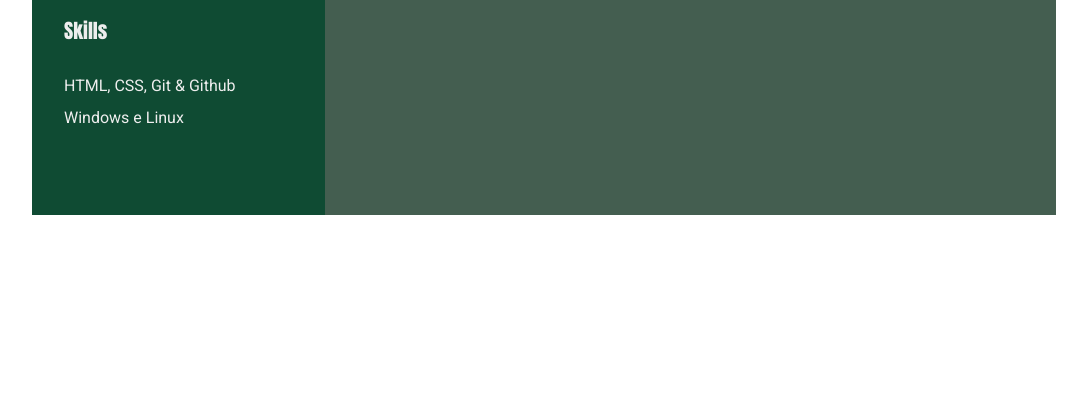
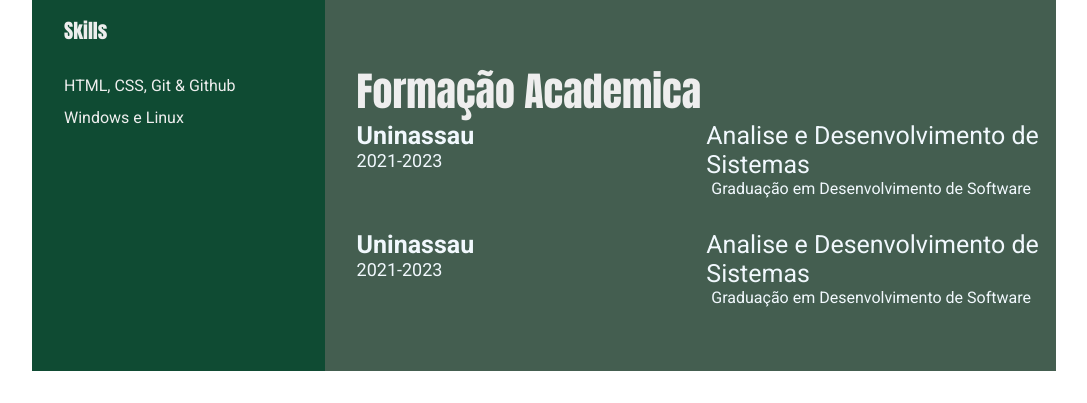
Before and after one commit to wallacewillians/wallacewillians.github.io, a plain HTML site: page index.html in a window 1280 px wide. Shown: the part 617-1020 px from the top of the page, without its empty margins (96-1183 px from the left). Before the commit the page ends 864 px from the top, so only its background shows below. Drawn offline with Linux system fonts and the light colour scheme.

Commit message:
Atualizando Curriculo - Experiencia

```diff
--- a/index.html
+++ b/index.html
@@ -110,6 +110,33 @@
                     </div>
                 </div>
             </section>
+            <section class="education gap">
+                <div class="right-title">Formação Academica</div>
+                <div class="education-contents">
+                    <div class="education-left">
+                        <p class="education-school-name">Uninassau</p>
+                        <p class="education-time-period">2021-2023</p>
+                    </div>
+                    <div class="education-right">
+                        <p class="education-subject">Analise e Desenvolvimento de Sistemas</p>
+                        <p class="education-desc">
+                            Graduação em Desenvolvimento de Software
+                        </p>
+                    </div>
+                </div>
+                <div class="education-contents">
+                    <div class="education-left">
+                        <p class="education-school-name">Uninassau</p>
+                        <p class="education-time-period">2021-2023</p>
+                    </div>
+                    <div class="education-right">
+                        <p class="education-subject">Analise e Desenvolvimento de Sistemas</p>
+                        <p class="education-desc">
+                            Graduação em Desenvolvimento de Software
+                        </p>
+                    </div>
+                </div>
+            </section>
         </section>
     </main>
 </body>
--- a/style.css
+++ b/style.css
@@ -120,14 +120,16 @@
 
 .exp-company-name,
 .education-school-name,
-.awards-company-name {
+.awards-company-name,
+.education-school-name {
     font-size: 25px;
     font-weight: bold;
 }
 
 .exp-time-period,
 .educationp-time-period,
-.awards-time-period {
+.awards-time-period,
+.education-time-period {
     font-size: 18px;
 }
 
```
